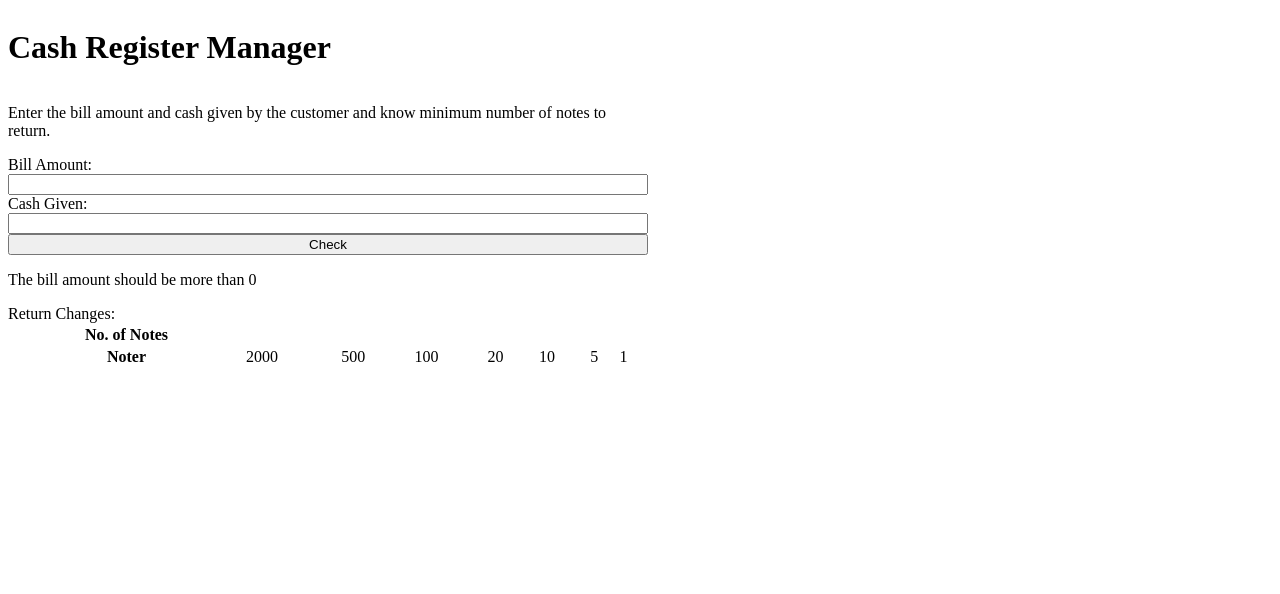
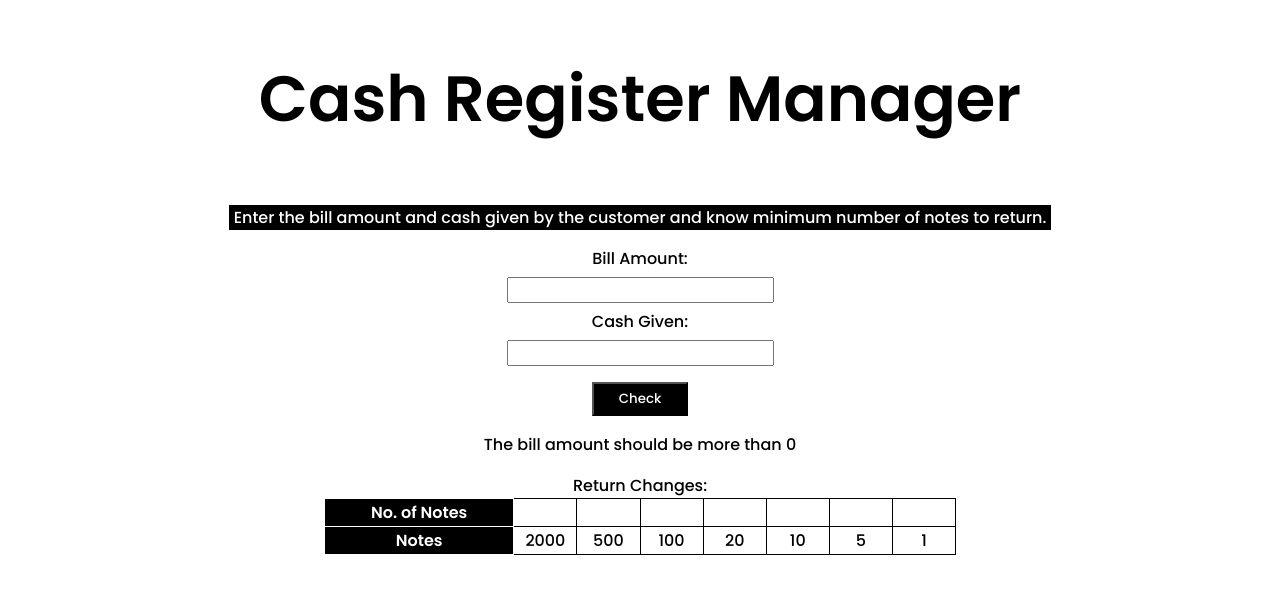
Before and after one commit to inderjeetbhagat/cash-register-calculator, a plain HTML site: page index.html in a window 1280 px wide. Both pictures are taken after a click on the button "Check". Drawn offline with Linux system fonts and the light colour scheme.

Commit message:
Styling Done

```diff
--- a/app.js
+++ b/app.js
@@ -3,18 +3,19 @@ const cashGiven = document.querySelector("#cash-given");
 const checkButton = document.querySelector("#check-button");
 const errorMessage = document.querySelector("#error-message")
 
+const availableNotes = [2000,500,100,20,10,5,1];
+const noOfNotes = document.querySelectorAll(".no-of-notes")
+
 checkButton.addEventListener("click", function validateAmount() {
-    errorMessage.style.display = "none";
-    if(billAmount.value > 0){
-        if(cashGiven.value > billAmount.value){
+  hideMessage();
+    if(parseInt(billAmount.value) > 0){
+        if(parseInt(cashGiven.value) >= parseInt(billAmount.value)){
 
-            const amountToBeReturned = cashGiven.value - billAmount.value;
-            console.log(amountToBeReturned);
+            const amountToBeReturned = parseInt(cashGiven.value) - parseInt(billAmount.value);
+            showMessage("Here You Go!");
+            calculateChange(amountToBeReturned);
         } else {
             showMessage("Are you planning to wash dishes here?!");
-
-
-
         }
 
     } else {
@@ -23,6 +24,18 @@ checkButton.addEventListener("click", function validateAmount() {
     }
 } )
 
+function calculateChange(amountToBeReturned){
+    for(let i=0; i<availableNotes.length; i++){
+        const numberOfNotes = Math.trunc(amountToBeReturned / availableNotes[i]);
+        amountToBeReturned = amountToBeReturned % availableNotes[i];
+        noOfNotes[i].innerText = numberOfNotes;
+    }
+}
+
+function hideMessage(){
+    errorMessage.style.display = "none";
+}
+
 function showMessage(message) {
     errorMessage.style.display = "block";
     errorMessage.innerText = message;
--- a/index.html
+++ b/index.html
@@ -17,14 +17,20 @@
     <input id="cash-given" type="number">
     <button id="check-button">Check</button>
     <p id="error-message"></p>
-    <caption>Return Changes:</caption>
+    <caption id="caption">Return Changes:</caption>
     <table>
         <tr>
             <th>No. of Notes</th>
-
+            <td class="no-of-notes"></td>
+            <td class="no-of-notes"></td>
+            <td class="no-of-notes"></td>
+            <td class="no-of-notes"></td>
+            <td class="no-of-notes"></td>
+            <td class="no-of-notes"></td>
+            <td class="no-of-notes"></td>
         </tr>
         <tr>
-            <th>Noter</th>
+            <th>Notes</th>
             <td>2000</td>
             <td>500</td>
             <td>100</td>
--- a/style.css
+++ b/style.css
@@ -1,5 +1,52 @@
+@import url("https://fonts.googleapis.com/css2?family=Poppins:wght@100;200;300;500;600&display=swap");
+
+*{
+    font-family: poppins;
+}
 .container{
     display: flex;
     flex-direction: column;
-    width: 50vw;
+    align-items: center;
+
+
 }
+h1{
+    font-size: 4rem;
+}
+#description{
+    background-color: black;
+    color: white;
+    padding: 0px 5px;
+}
+table, td{
+    border: 1px solid black;
+    border-collapse: collapse;
+    text-align: center;
+
+}
+th{
+    border: 1px solid white;
+}
+table{
+    width: 50%;
+}
+td{
+width: 10%;
+
+}
+input{
+   margin: 6px;
+
+}
+#check-button{
+    margin-top: 10px;
+    padding: 5px 25px;
+    background-color: black;
+    color: white;
+
+}
+
+th{
+    background-color: black;
+    color: white;
+}
```
